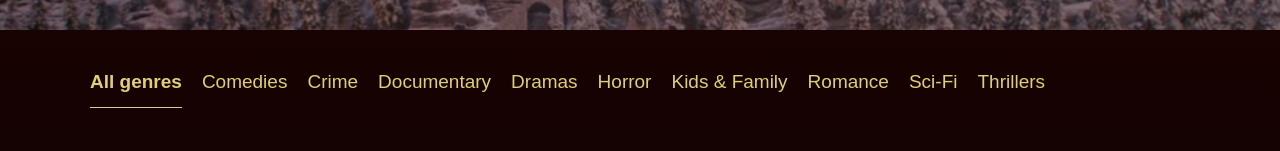
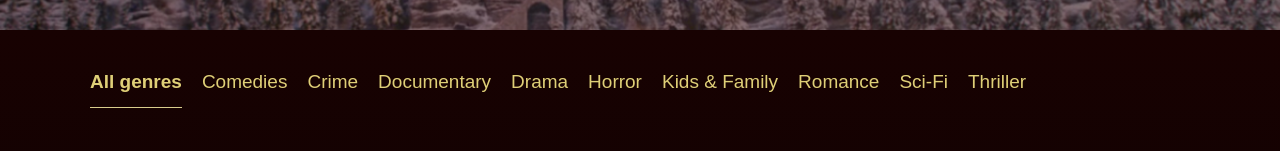
Before and after one commit to shaulov/555521-what-to-watch-10, a React (Create React App) app in the folder project/: page / in a window 1280 px wide. Shown: the part 560-711 px from the top of the page. Built offline with nearby package versions, Linux system fonts and the light colour scheme.

Commit message:
Connect genres list and main screen components to store

```diff
--- a/project/src/components/app/app.tsx
+++ b/project/src/components/app/app.tsx
@@ -26,7 +26,7 @@ function App({films, reviews}: AppScreenProps): JSX.Element {
       <Routes>
         <Route
           path={AppRoute.Root}
-          element={<MainScreen films={films} />}
+          element={<MainScreen />}
         />
         <Route
           path={AppRoute.Film}
--- a/project/src/components/films-list/films-list.tsx
+++ b/project/src/components/films-list/films-list.tsx
@@ -4,16 +4,13 @@ import { Film } from '../../types/film';
 
 type FilmsListProps = {
   films: Film[];
-  filmsGenre?: string;
 }
 
-function FilmsList({ films, filmsGenre }: FilmsListProps): JSX.Element {
-  const showedFilms = filmsGenre ? films.filter((film) => film.genre === filmsGenre) : films;
-
+function FilmsList({ films }: FilmsListProps): JSX.Element {
   return(
     <div className="catalog__films-list">
       {
-        showedFilms.map((film) => (
+        films.map((film) => (
           <SingleFilmCard
             key={film.id}
             film={film}
--- a/project/src/components/genres-list/genres-list.tsx
+++ b/project/src/components/genres-list/genres-list.tsx
@@ -1,18 +1,21 @@
 import { Link } from 'react-router-dom';
+
+import { useAppSelector } from '../../hooks';
 
 type GenresListProps = {
   genres: readonly string[];
-  onClickHandler: (value: string) => void;
-  activeGenre: string;
+  onFilterChange: (genre: string) => void;
 }
 
-function GenresList({genres, onClickHandler, activeGenre}: GenresListProps): JSX.Element {
+function GenresList({genres, onFilterChange}: GenresListProps): JSX.Element {
+  const activeGenre = useAppSelector((state) => state.genre);
+
   return(
     <ul className="catalog__genres-list">
       {
         genres.map((genre) => (
           <li key={genre} className={`catalog__genres-item ${genre === activeGenre ? 'catalog__genres-item--active' : ''}`}>
-            <Link to={'#'} className="catalog__genres-link" onClick={() => onClickHandler(genre)}>{genre}</Link>
+            <Link to={'#'} className="catalog__genres-link" onClick={() => onFilterChange(genre)}>{genre}</Link>
           </li>
         ))
       }
--- a/project/src/const.tsx
+++ b/project/src/const.tsx
@@ -13,7 +13,9 @@ export enum AuthorizationStatus {
   Unknown = 'UNKNOWN',
 }
 
-export const GENRES: readonly string[] = ['All genres', 'Comedies', 'Crime', 'Documentary', 'Dramas', 'Horror', 'Kids & Family', 'Romance', 'Sci-Fi', 'Thrillers'];
+export const GENRES: readonly string[] = ['All genres', 'Comedies', 'Crime', 'Documentary', 'Drama', 'Horror', 'Kids & Family', 'Romance', 'Sci-Fi', 'Thriller'];
+
+export const DEFAULT_GENRE = 'All genres';
 
 export const MONTH: readonly string[] = ['January', 'February', 'March', 'April', 'May', 'June', 'July', 'August', 'September', 'October', 'November', 'December'];
 
--- /dev/null
+++ b/project/src/hooks/index.ts
@@ -0,0 +1,6 @@
+import { TypedUseSelectorHook, useDispatch, useSelector } from 'react-redux';
+import type {State, AppDispatch} from '../types/state';
+
+export const useAppDispatch = () => useDispatch<AppDispatch>();
+
+export const useAppSelector: TypedUseSelectorHook<State> = useSelector;
--- a/project/src/pages/film-screen/film-screen.tsx
+++ b/project/src/pages/film-screen/film-screen.tsx
@@ -84,7 +84,7 @@ function FilmScreen ({films, reviews}: FilmScreenProps): JSX.Element {
         <section className="catalog catalog--like-this">
           <h2 className="catalog__title">More like this</h2>
 
-          <FilmsList films={films} filmsGenre={genre}/>
+          <FilmsList films={films} />
         </section>
 
         <footer className="page-footer">
--- a/project/src/pages/main-screen/main-screen.tsx
+++ b/project/src/pages/main-screen/main-screen.tsx
@@ -1,20 +1,22 @@
-import { useState } from 'react';
+import {useAppDispatch, useAppSelector} from '../../hooks';
+import { changeGenre, getFilmList } from '../../store/action';
 
 import MainFilmCard from '../../components/main-film-card/main-film-card';
 import GenresList from '../../components/genres-list/genres-list';
 import FilmsList from '../../components/films-list/films-list';
 import Logo from '../../components/logo/logo';
 
-import { Film } from '../../types/film';
-
 import { GENRES } from '../../const';
 
-type MainScreenProps = {
-  films: Film[];
-}
+function MainScreen (): JSX.Element {
+  const films = useAppSelector((state) => state.films);
 
-function MainScreen ({films} : MainScreenProps): JSX.Element {
-  const [activeGenre, setActiveGenre] = useState('All genres');
+  const dispatch = useAppDispatch();
+
+  const onFilterChange = (genre: string) => {
+    dispatch(changeGenre(genre));
+    dispatch(getFilmList());
+  };
 
   return (
     <>
@@ -25,7 +27,7 @@ function MainScreen ({films} : MainScreenProps): JSX.Element {
         <section className="catalog">
           <h2 className="catalog__title visually-hidden">Catalog</h2>
 
-          <GenresList genres={GENRES} onClickHandler={setActiveGenre} activeGenre={activeGenre} />
+          <GenresList genres={GENRES} onFilterChange={onFilterChange} />
 
           <FilmsList films={films} />
 
--- a/project/src/store/action.ts
+++ b/project/src/store/action.ts
@@ -2,4 +2,4 @@ import { createAction } from '@reduxjs/toolkit';
 
 export const changeGenre = createAction('film/changeGenre', (value) => ({payload: value}));
 
-export const getFilmList = createAction('film/getFilmList', (value) => ({payload: value}));
+export const getFilmList = createAction('film/getFilmList');
--- a/project/src/store/reducer.ts
+++ b/project/src/store/reducer.ts
@@ -2,10 +2,10 @@ import { createReducer } from '@reduxjs/toolkit';
 import { changeGenre, getFilmList } from './action';
 import { films } from '../mocks/films';
 
-import { GENRES } from '../const';
+import { GENRES, DEFAULT_GENRE } from '../const';
 
 const initialState = {
-  genre: '',
+  genre: DEFAULT_GENRE,
   films: films,
 };
 
@@ -14,10 +14,11 @@ export const reducer = createReducer(initialState, (builder) => {
     .addCase(changeGenre, (state, action) => {
       state.genre = action.payload;
     })
-    .addCase(getFilmList, (state, action) => {
-      if (action.payload === GENRES[0]) {
+    .addCase(getFilmList, (state) => {
+      if (state.genre === GENRES[0]) {
         state.films = films;
+        return;
       }
-      state.films.map((film) => film.genre === action.payload);
+      state.films = films.filter((film) => film.genre === state.genre);
     });
 });
```
